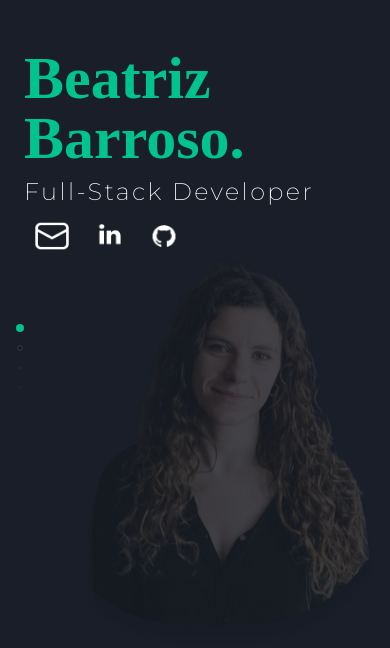
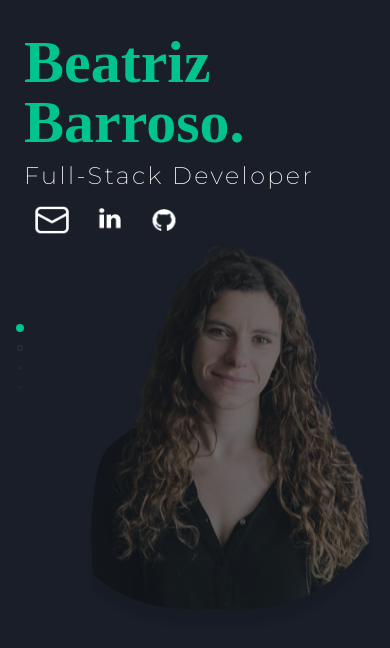
Before and after one commit to beatriznbarroso/personal-website, a Vue app: page / in a window 390 px wide. Shown: the top 648 px of the page. Built offline with nearby package versions, Linux system fonts and the light colour scheme; a web font is replaced by a local one; what vue3-lottie would draw is missing.

Commit message:
small improvements for mobile

```diff
--- a/src/assets/main.css
+++ b/src/assets/main.css
@@ -13,7 +13,7 @@
 }
 
 .page {
-  @apply mx-2 lg:mx-32 2xl:mx-64 w-full lg:w-320 2xl:w-420 p-4;
+  @apply mx-2 lg:mx-32 2xl:mx-64 w-full md:w-screen xl:w-320 2xl:w-420 px-4;
 }
 
 h1,
--- a/src/views/HomeView.vue
+++ b/src/views/HomeView.vue
@@ -46,7 +46,7 @@
             <div class="w-96">
               <div class="relative">
                 <img src="../assets/images/beatriz.png" alt="My photo"
-                  class="rounded-[50%/60%_60%_60%_60%] drop-shadow-[0px_15px_3px_rgba(0,0,0,0.25)] opacity-20 my-photo">
+                  class="rounded-[50%/60%_60%_60%_60%] drop-shadow-[0px_15px_3px_rgba(0,0,0,0.25)] opacity-40 my-photo">
               </div>
             </div>
           </div>
@@ -55,11 +55,11 @@
     </swiper-slide>
     <swiper-slide>
       <div class="page mt-4">
-        <div class="lg:flex">
+        <div class="xl:flex">
           <div class="w-full">
             <h2 class="about" :class="reveal ? 'block' : 'hidden'">About</h2>
             <h2 class="mb-8 about-me" :class="reveal ? 'block' : 'hidden'">Me</h2>
-            <div class="grid grid-cols-1 lg:grid-cols-2 items-start">
+            <div class="grid grid-cols-1 xl:grid-cols-2 items-start">
               <div :class="{'reveal-text': reveal }" class="overflow-hidden">
                 <p class="font-extralight">
                   Hello 👋 My name is a Beatriz and I'm a self-made developer.
@@ -73,7 +73,7 @@
                 <br>
               </div>
               <img src="../assets/images/xero-code.gif" alt="Animation"
-                class="!object-contain !h-2/5 lg:!h-3/6 lg:mt-[-70px] overflow-hidden"
+                class="!object-contain !h-2/5 xl:!h-3/6 lg:mt-[-70px] overflow-hidden"
                 :class="{ 'reveal-text': reveal }">
             </div>
           </div>
@@ -514,6 +514,10 @@ export default {
   }
 }
 
+@media (max-width: 700) {
+  /* … */
+}
+
 @keyframes moveRight {
   from {
     margin-left: 0px;
```
